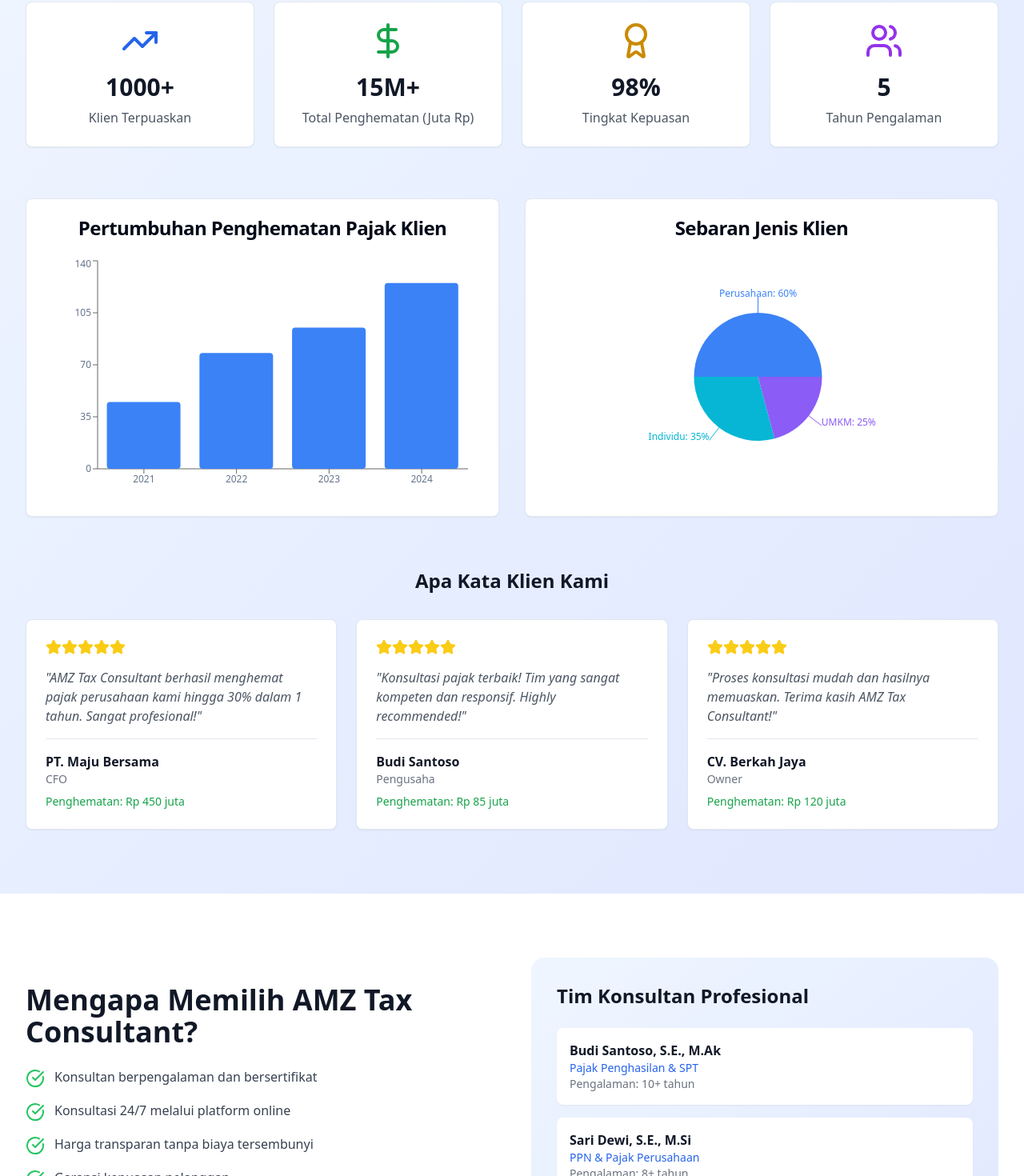
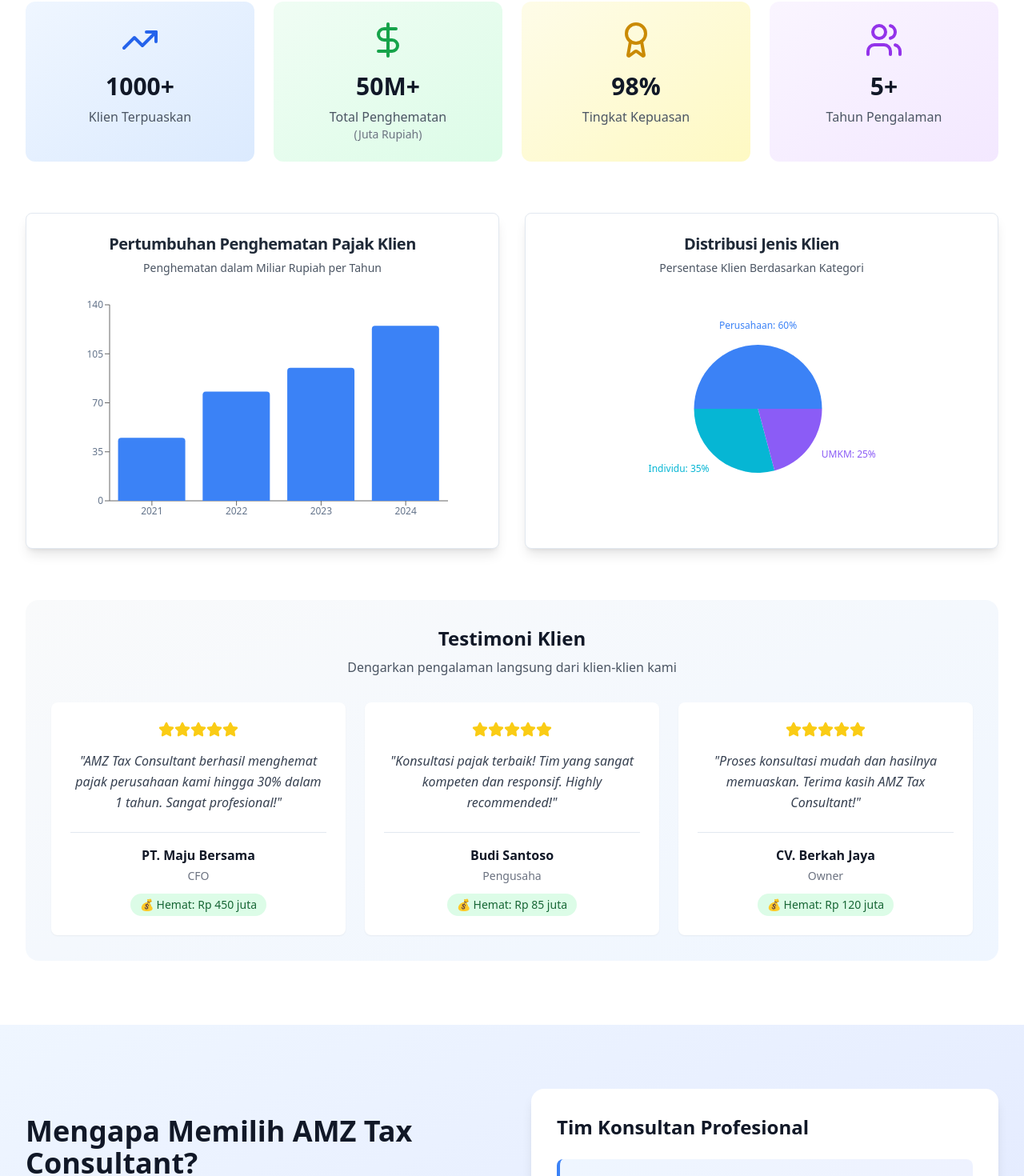
Before and after one commit to inuwr19/consulta-tax-ui, a React (Vite) app: page / in a window 1280 px wide. Shown: the part 1294-2764 px from the top of the page at 80% size. Built offline with nearby package versions, Linux system fonts and the light colour scheme.

Commit message:
Fix: Improve and refine landing page sections
Refactored and improved the layout and organization of sections on the landing page for better visual appeal and readability.

```diff
--- a/src/pages/Landing.tsx
+++ b/src/pages/Landing.tsx
@@ -165,64 +165,63 @@ const Landing = () => {
       </section>
 
       {/* Proven Results Section */}
-      <section className="py-20 bg-gradient-to-br from-blue-50 to-indigo-100">
+      <section className="py-20 bg-white">
         <div className="max-w-7xl mx-auto px-4 sm:px-6 lg:px-8">
+          {/* Section Header */}
           <div className="text-center mb-16">
             <h2 className="text-3xl md:text-4xl font-bold text-gray-900 mb-4">
               Bukti Nyata Keberhasilan Kami
             </h2>
-            <p className="text-lg text-gray-600 max-w-2xl mx-auto">
-              Lebih dari 1000+ klien telah mempercayai layanan kami dan merasakan manfaat nyata dalam optimalisasi pajak.
+            <p className="text-lg text-gray-600 max-w-3xl mx-auto">
+              Lebih dari 1000+ klien telah mempercayai layanan kami dan merasakan manfaat nyata dalam optimalisasi pajak mereka.
             </p>
           </div>
 
-          {/* Statistics Cards */}
-          <div className="grid grid-cols-1 md:grid-cols-4 gap-6 mb-16">
-            <Card className="text-center">
-              <CardContent className="p-6">
+          {/* Key Statistics */}
+          <div className="grid grid-cols-2 md:grid-cols-4 gap-6 mb-16">
+            <div className="text-center p-6 bg-gradient-to-br from-blue-50 to-blue-100 rounded-xl">
               <TrendingUp className="h-12 w-12 text-blue-600 mx-auto mb-4" />
               <div className="text-3xl font-bold text-gray-900 mb-2">1000+</div>
-                <p className="text-gray-600">Klien Terpuaskan</p>
-              </CardContent>
-            </Card>
-            <Card className="text-center">
-              <CardContent className="p-6">
+              <p className="text-gray-600 font-medium">Klien Terpuaskan</p>
+            </div>
+            <div className="text-center p-6 bg-gradient-to-br from-green-50 to-green-100 rounded-xl">
               <DollarSign className="h-12 w-12 text-green-600 mx-auto mb-4" />
-                <div className="text-3xl font-bold text-gray-900 mb-2">15M+</div>
-                <p className="text-gray-600">Total Penghematan (Juta Rp)</p>
-              </CardContent>
-            </Card>
-            <Card className="text-center">
-              <CardContent className="p-6">
+              <div className="text-3xl font-bold text-gray-900 mb-2">50M+</div>
+              <p className="text-gray-600 font-medium">Total Penghematan</p>
+              <p className="text-sm text-gray-500">(Juta Rupiah)</p>
+            </div>
+            <div className="text-center p-6 bg-gradient-to-br from-yellow-50 to-yellow-100 rounded-xl">
               <Award className="h-12 w-12 text-yellow-600 mx-auto mb-4" />
               <div className="text-3xl font-bold text-gray-900 mb-2">98%</div>
-                <p className="text-gray-600">Tingkat Kepuasan</p>
-              </CardContent>
-            </Card>
-            <Card className="text-center">
-              <CardContent className="p-6">
+              <p className="text-gray-600 font-medium">Tingkat Kepuasan</p>
+            </div>
+            <div className="text-center p-6 bg-gradient-to-br from-purple-50 to-purple-100 rounded-xl">
               <Users className="h-12 w-12 text-purple-600 mx-auto mb-4" />
-                <div className="text-3xl font-bold text-gray-900 mb-2">5</div>
-                <p className="text-gray-600">Tahun Pengalaman</p>
-              </CardContent>
-            </Card>
+              <div className="text-3xl font-bold text-gray-900 mb-2">5+</div>
+              <p className="text-gray-600 font-medium">Tahun Pengalaman</p>
+            </div>
           </div>
 
           {/* Charts Section */}
           <div className="grid grid-cols-1 lg:grid-cols-2 gap-8 mb-16">
             {/* Tax Savings Chart */}
-            <Card>
-              <CardHeader>
-                <CardTitle className="text-center">Pertumbuhan Penghematan Pajak Klien</CardTitle>
+            <Card className="shadow-lg">
+              <CardHeader className="pb-4">
+                <CardTitle className="text-xl text-center text-gray-800">
+                  Pertumbuhan Penghematan Pajak Klien
+                </CardTitle>
+                <p className="text-sm text-gray-600 text-center">
+                  Penghematan dalam Miliar Rupiah per Tahun
+                </p>
               </CardHeader>
               <CardContent>
                 <ChartContainer config={chartConfig} className="h-[300px]">
                   <ResponsiveContainer width="100%" height="100%">
-                    <BarChart data={taxSavingsData}>
+                    <BarChart data={taxSavingsData} margin={{ top: 20, right: 30, left: 20, bottom: 5 }}>
                       <XAxis dataKey="year" />
                       <YAxis />
                       <ChartTooltip content={<ChartTooltipContent />} />
-                      <Bar dataKey="savings" fill="var(--color-savings)" radius={4} />
+                      <Bar dataKey="savings" fill="var(--color-savings)" radius={[4, 4, 0, 0]} />
                     </BarChart>
                   </ResponsiveContainer>
                 </ChartContainer>
@@ -230,9 +229,14 @@ const Landing = () => {
             </Card>
 
             {/* Client Distribution Chart */}
-            <Card>
-              <CardHeader>
-                <CardTitle className="text-center">Sebaran Jenis Klien</CardTitle>
+            <Card className="shadow-lg">
+              <CardHeader className="pb-4">
+                <CardTitle className="text-xl text-center text-gray-800">
+                  Distribusi Jenis Klien
+                </CardTitle>
+                <p className="text-sm text-gray-600 text-center">
+                  Persentase Klien Berdasarkan Kategori
+                </p>
               </CardHeader>
               <CardContent>
                 <ChartContainer config={chartConfig} className="h-[300px]">
@@ -246,6 +250,7 @@ const Landing = () => {
                         fill="#8884d8"
                         dataKey="value"
                         label={({ name, value }) => `${name}: ${value}%`}
+                        labelLine={false}
                       >
                         {clientTypeData.map((entry, index) => (
                           <Cell key={`cell-${index}`} fill={entry.color} />
@@ -259,26 +264,37 @@ const Landing = () => {
             </Card>
           </div>
 
-          {/* Testimonials */}
-          <div>
-            <h3 className="text-2xl font-bold text-center text-gray-900 mb-8">
-              Apa Kata Klien Kami
+          {/* Client Testimonials */}
+          <div className="bg-gradient-to-br from-gray-50 to-blue-50 rounded-2xl p-8">
+            <h3 className="text-2xl font-bold text-center text-gray-900 mb-2">
+              Testimoni Klien
             </h3>
+            <p className="text-center text-gray-600 mb-8">
+              Dengarkan pengalaman langsung dari klien-klien kami
+            </p>
+
             <div className="grid grid-cols-1 md:grid-cols-3 gap-6">
               {testimonials.map((testimonial, index) => (
-                <Card key={index} className="hover:shadow-lg transition-shadow duration-300">
+                <Card key={index} className="bg-white hover:shadow-xl transition-shadow duration-300 border-0">
                   <CardContent className="p-6">
-                    <div className="flex items-center mb-4">
+                    {/* Rating Stars */}
+                    <div className="flex items-center justify-center mb-4">
                       {[...Array(testimonial.rating)].map((_, i) => (
                         <Star key={i} className="h-5 w-5 text-yellow-400 fill-current" />
                       ))}
                     </div>
-                    <p className="text-gray-600 mb-4 italic">"{testimonial.comment}"</p>
-                    <div className="border-t pt-4">
-                      <div className="font-semibold text-gray-900">{testimonial.name}</div>
-                      <div className="text-sm text-gray-500">{testimonial.role}</div>
-                      <div className="text-sm font-medium text-green-600 mt-2">
-                        Penghematan: {testimonial.savings}
+
+                    {/* Quote */}
+                    <p className="text-gray-700 mb-6 italic text-center leading-relaxed">
+                      "{testimonial.comment}"
+                    </p>
+
+                    {/* Client Info */}
+                    <div className="border-t pt-4 text-center">
+                      <div className="font-semibold text-gray-900 mb-1">{testimonial.name}</div>
+                      <div className="text-sm text-gray-500 mb-3">{testimonial.role}</div>
+                      <div className="inline-flex items-center bg-green-100 text-green-800 px-3 py-1 rounded-full text-sm font-medium">
+                        💰 Hemat: {testimonial.savings}
                       </div>
                     </div>
                   </CardContent>
@@ -290,7 +306,7 @@ const Landing = () => {
       </section>
 
       {/* Why Choose Us Section */}
-      <section className="py-20 bg-white">
+      <section className="py-20 bg-gradient-to-br from-blue-50 to-indigo-100">
         <div className="max-w-7xl mx-auto px-4 sm:px-6 lg:px-8">
           <div className="grid grid-cols-1 lg:grid-cols-2 gap-12 items-center">
             <div>
@@ -314,13 +330,13 @@ const Landing = () => {
                 </Button>
               </div>
             </div>
-            <div className="bg-gradient-to-br from-blue-50 to-indigo-100 p-8 rounded-2xl">
+            <div className="bg-white p-8 rounded-2xl shadow-lg">
               <h3 className="text-2xl font-bold text-gray-900 mb-6">Tim Konsultan Profesional</h3>
               <div className="space-y-4">
                 {consultants.map((consultant, index) => (
-                  <div key={index} className="bg-white p-4 rounded-lg shadow-sm">
+                  <div key={index} className="bg-gradient-to-r from-blue-50 to-indigo-50 p-4 rounded-lg border-l-4 border-blue-500">
                     <h4 className="font-semibold text-gray-900">{consultant.name}</h4>
-                    <p className="text-blue-600 text-sm">{consultant.specialization}</p>
+                    <p className="text-blue-600 text-sm font-medium">{consultant.specialization}</p>
                     <p className="text-gray-500 text-sm">Pengalaman: {consultant.experience}</p>
                   </div>
                 ))}
```
Lines whose indentation alone changed are shown as unchanged.
